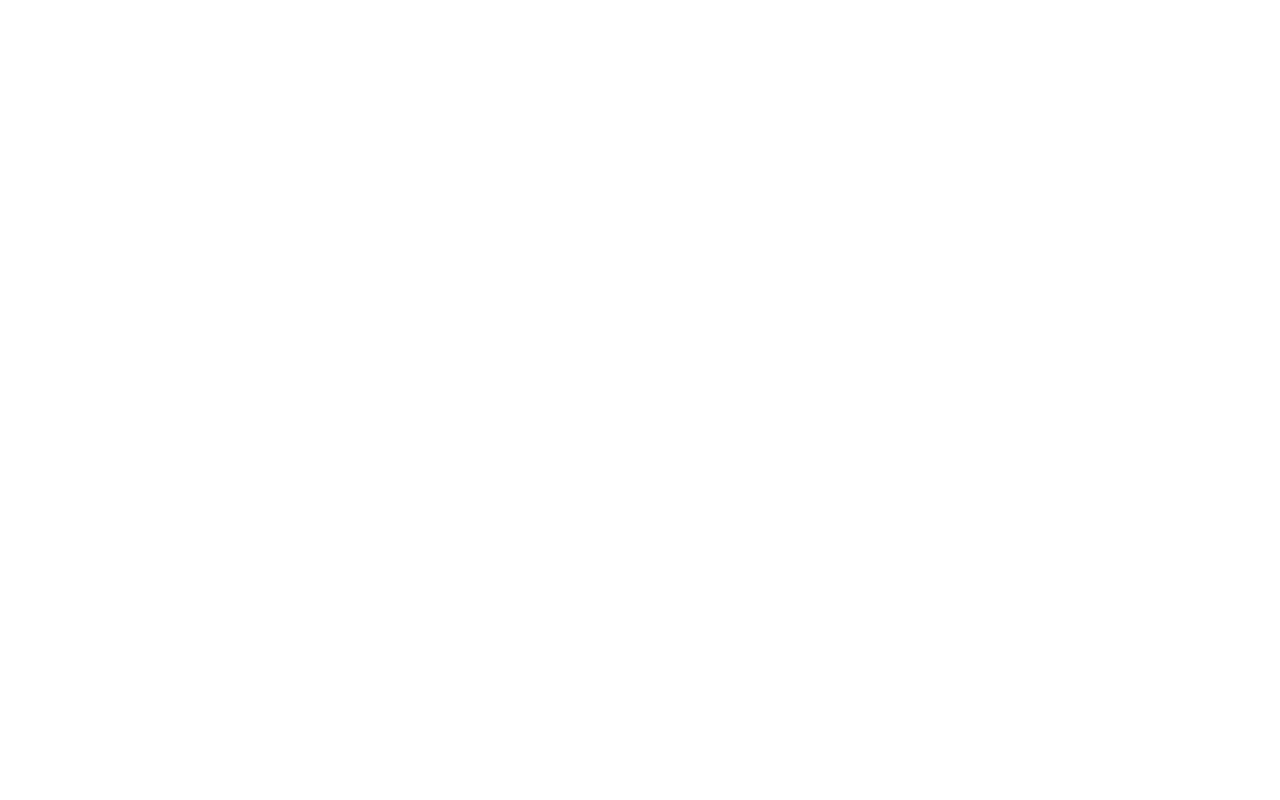
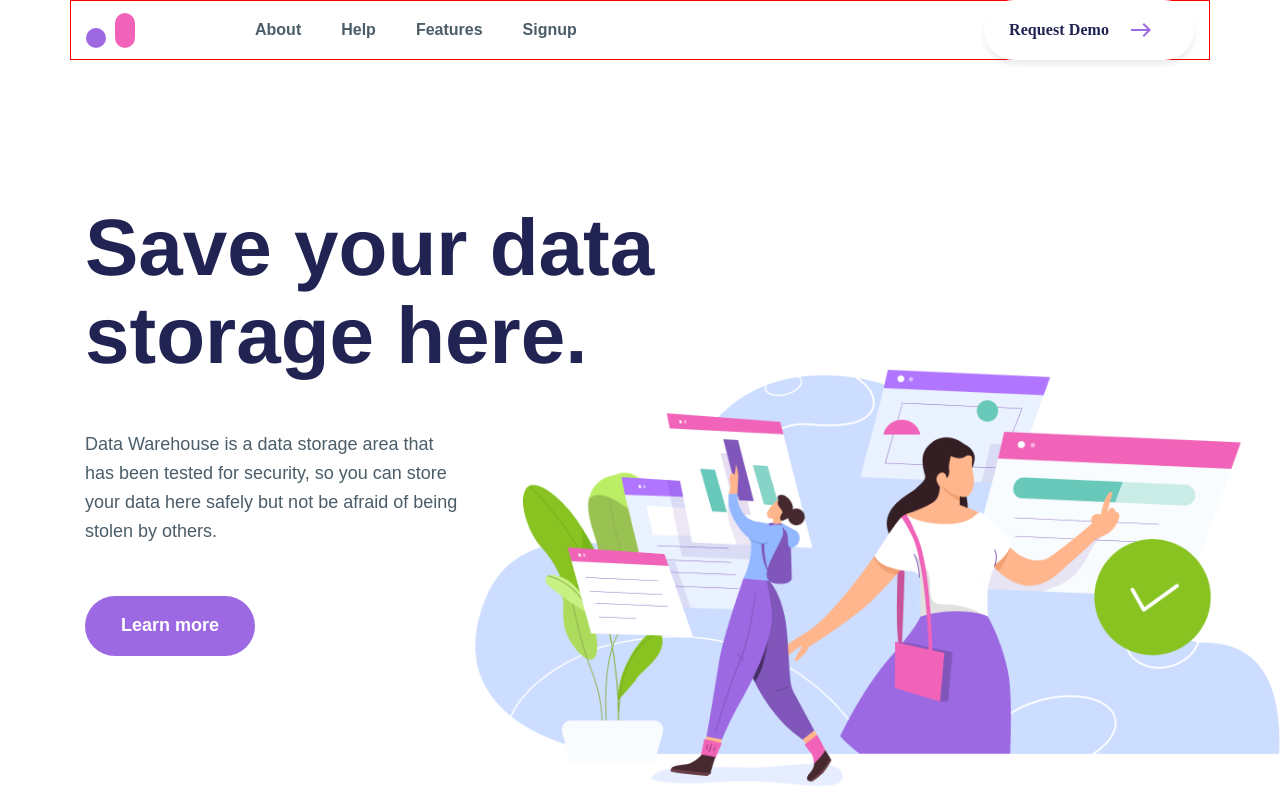
Before and after one commit to zameariislam/figma-html-css, a plain HTML site: page index.html in a window 1280 px wide. Drawn offline with Linux system fonts and the light colour scheme.

Commit message:
header-section-added

```diff
--- a/index.html
+++ b/index.html
@@ -1,12 +1,65 @@
 <!DOCTYPE html>
 <html lang="en">
+
 <head>
     <meta charset="UTF-8">
     <meta http-equiv="X-UA-Compatible" content="IE=edge">
     <meta name="viewport" content="width=device-width, initial-scale=1.0">
     <title>Document</title>
+    <link rel="stylesheet" href="style.css">
+    <link href="https://fonts.googleapis.com/icon?family=Material+Icons+Outlined" rel="stylesheet">
 </head>
+
 <body>
+    <header class="container  inner_container">
+        <div class="left_header">
+            <div class="logo">
+                <a href="#">
+                    <img src="./images/Logo (1).svg" alt="logo">
+                </a>
+
+
+            </div>
+            <nav>
+                <ul>
+                    <li><a href="#">About</a> </li>
+                    <li><a href="#">Help</a> </li>
+                    <li><a href="#">Features</a> </li>
+                    <li><a href="#">Signup</a> </li>
+
+                </ul>
+            </nav>
+
+
+        </div>
+        <div class="demo_btn">
+            Request Demo
+            <span class="material-icons-outlined">
+                east
+            </span>
+
+
+
+        </div>
+
+    </header>
+
+
+    <section id="banner">
+        <div class="container inner_banner">
+            <h1>Save your data storage here.</h1>
+            <p>Data Warehouse is a data storage area that has been
+                tested for security, so you can store your data here
+                safely but not be afraid of being stolen by others.</p>
+
+            <a href="">Learn more</a>
+
+        </div>
+
+
+    </section>
+
 
 </body>
+
 </html>
--- /dev/null
+++ b/style.css
@@ -0,0 +1,180 @@
+/* common css  */
+* {
+    margin: 0;
+    padding: 0;
+    box-sizing: border-box;
+
+}
+
+body {}
+
+ul {
+    list-style: none;
+}
+
+a {
+    text-decoration: none;
+}
+
+
+header {
+
+
+    height: 60px;
+    border: 1px solid red;
+    margin-top: 25px;
+
+}
+
+.container {
+    max-width: 1140px;
+    width: 100%;
+    padding: 0 15px;
+    margin: 0 auto;
+}
+
+.logo {
+    margin-right: 120px;
+    width: 49px;
+    height: 35px;
+}
+
+.inner_container {
+    display: flex;
+    justify-content: space-between;
+    align-items: center;
+
+}
+
+.left_header {
+    display: flex;
+    align-items: center;
+
+
+}
+
+nav ul {
+    display: flex;
+    align-items: center;
+}
+
+nav ul li {
+    margin-right: 40px;
+
+}
+
+nav ul li a {
+
+
+
+    font-family: 'Avenir', sans-serif;
+    font-style: normal;
+    font-weight: 700;
+    font-size: 16px;
+    line-height: 160%;
+    color: #4B5D68;
+
+}
+
+
+.demo_btn {
+
+    width: 210px;
+    height: 60px;
+    background: #FFFFFF;
+    box-shadow: 0px 5px 5px rgba(75, 93, 104, 0.1);
+    border-radius: 50px;
+
+
+    font-family: 'Avenir';
+    font-style: normal;
+    font-weight: 800;
+    font-size: 16px;
+    line-height: 160%;
+    /* identical to box height, or 26px */
+
+    display: flex;
+    align-items: center;
+    letter-spacing: 0.005em;
+
+    /* 2 */
+    color: #212353;
+    border: none;
+    outline: none;
+    padding: 17px 25px;
+
+
+}
+
+.demo_btn span {
+    margin-left: 20px;
+
+    width: 20px;
+    cursor: pointer;
+    color: #9C69E2;
+}
+
+#banner {
+    height: calc(100vh - 60px);
+    background-image: url('./images/banner_background.png');
+    background-repeat: no-repeat;
+    background-position: bottom right;
+    background-size: 64%;
+    display: flex;
+    justify-content: center;
+    align-items: center;
+
+
+
+}
+
+.inner_banner h1 {
+
+    max-width: 645px;
+    width: 100%;
+
+
+    font-family: 'Helvetica';
+    font-style: normal;
+    font-weight: 700;
+    font-size: 80px;
+    line-height: 110%;
+
+    color: #212353;
+
+}
+
+.inner_banner p {
+
+    max-width: 380px;
+
+    font-family: sans-serif;
+    font-style: normal;
+    font-weight: 500;
+    font-size: 18px;
+    line-height: 160%;
+
+    color: #4B5D68;
+
+    margin: 50px 0 50px 0;
+}
+
+.inner_banner a {
+    display: flex;
+    align-items: center;
+    justify-content: center;
+
+    width: 170px;
+    height: 60px;
+
+    background: #9C69E2;
+    border-radius: 50px;
+
+    font-family: sans-serif;
+
+    font-weight: 800;
+    font-size: 18px;
+
+    color: #FFFFFF;
+
+}
```
Also changed, not shown: images/banner_background.png (added).
